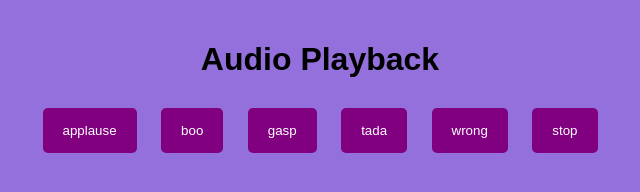
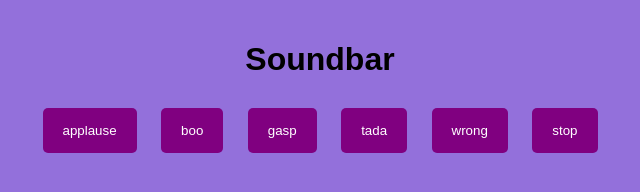
Before and after one commit to acciojob/Soundbar-Himanshu62727, a website: page main.html in a window 1280 px wide. Shown: the whole page, without its empty margins (320-960 px from the left). Drawn offline with Linux system fonts and the light colour scheme.

Commit message:
created a submission

```diff
--- a/main.html
+++ b/main.html
@@ -10,7 +10,7 @@
 	<!-- the entire body must be written by student -->
 
 	<div class="container">
-        <h1>Audio Playback</h1>
+        <h1>Soundbar</h1>
         <button class="btn" id="applause">applause</button>
         <button class="btn" id="boo">boo</button>
         <button class="btn" id="laugh">gasp</button>
```
